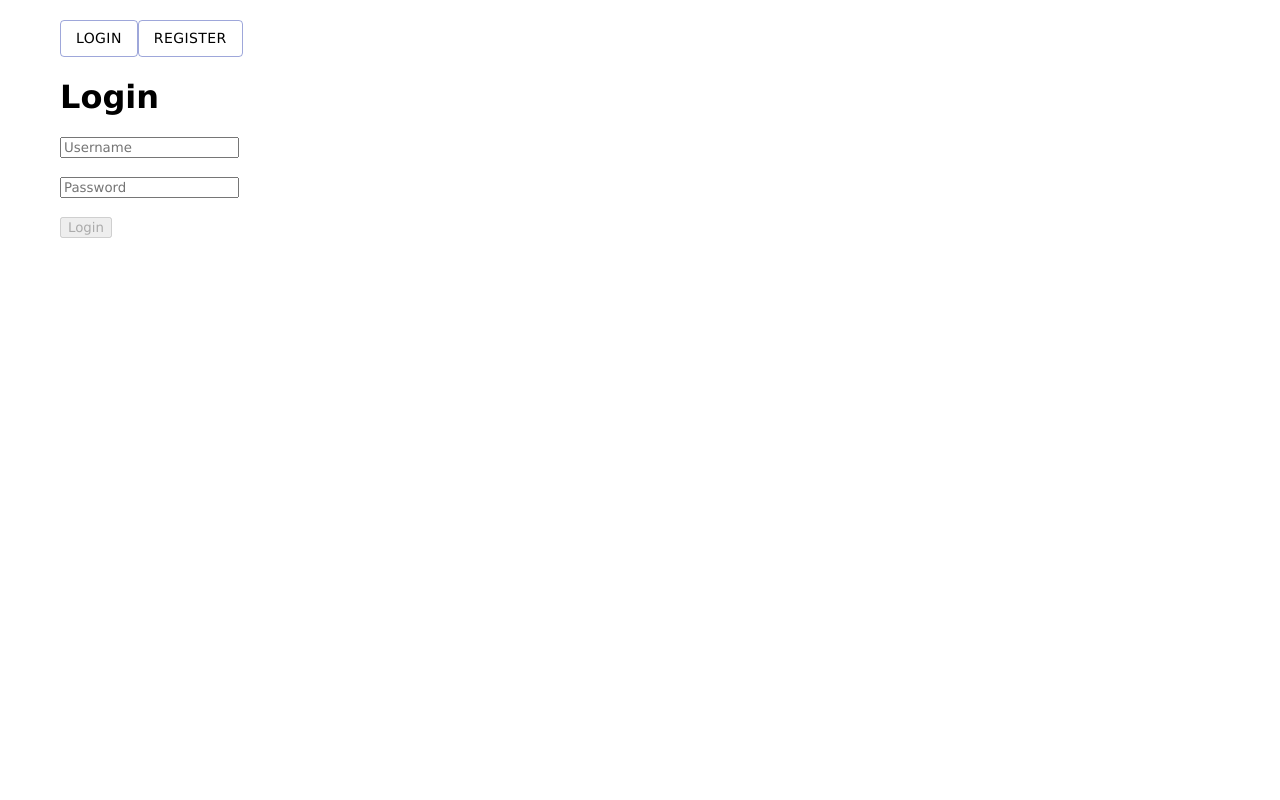
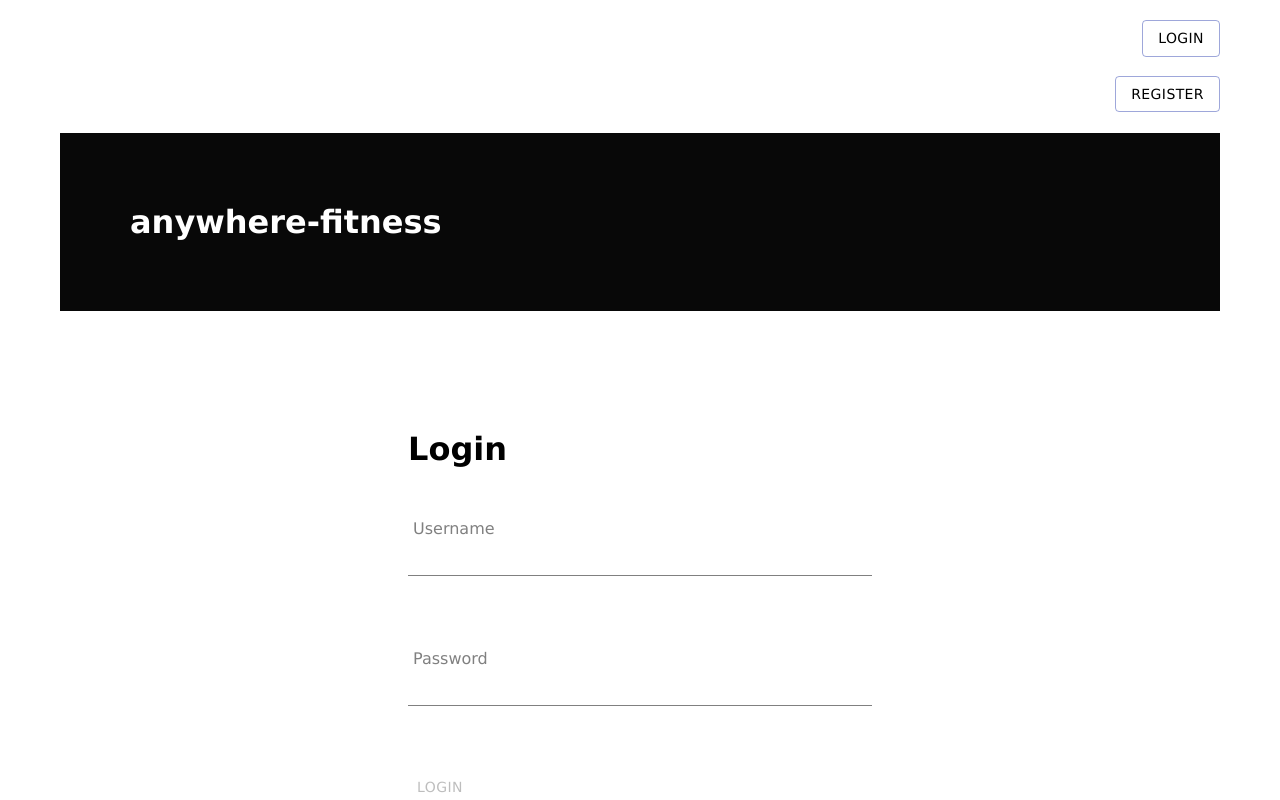
Before and after one commit to ChristopherHarwell/Anywhere-Fitness-Front-End, a React (Create React App) app: page /login in a window 1280 px wide. Shown: the top 800 px of the page. Built offline with nearby package versions, Linux system fonts and the light colour scheme.

Commit message:
login and register styles near complete

```diff
--- a/src/App.css
+++ b/src/App.css
@@ -1,6 +1,7 @@
 body {
   font-family: 'Open Sans Condensed';
   padding: 20px 60px;
+
 }
 
 a {
--- a/src/App.js
+++ b/src/App.js
@@ -3,24 +3,22 @@ import { connect } from "react-redux";
 import { workoutAction } from "./state/actions/index.js";
 import Workouts from "./components/banner/Workouts.js";
 import "./App.css";
-
+import Footer from "./components/footer/footer"
+import PrivateRoute from "./utils/PrivateRoute.js";
+import Header from "./components/header/header";
+import { Route } from "react-router-dom";
 import Login from "./components/login/login";
 import Register from "./components/register/register";
-import "./App.css";
-import PrivateRoute from "./utils/PrivateRoute.js";
-import { Link, Route } from "react-router-dom";
-import { Button } from "@material-ui/core";
 
 function App(props) {
+
   return (
     <div className="App">
-      <Button variant="outlined" color="primary">
-        <Link to="/login">Login</Link>
-      </Button>
-
-      <Button variant="outlined" color="primary">
-        <Link to="/Register">Register</Link>
-      </Button>
+      <Header/>
+      <br/>
+      <br/>
+      <br/>
+      <br/>
 
       <PrivateRoute exact path="/workouts">
         {"//TODO add path based on API url"}
@@ -33,6 +31,11 @@ function App(props) {
       <Route path="/register">
         <Register />
       </Route>
+      <br/>
+      <br/>
+      <br/>
+      <br/>
+      <Footer/>
     </div>
   );
 }
--- /dev/null
+++ b/src/components/footer/footer-styles.scss
@@ -0,0 +1,14 @@
+.footer-title {
+    text-align: start;
+    padding: 70px;
+    color: white;
+    background-color: rgba(8,8,8, 0.9);
+}
+
+.nav-buttons {
+    display: flex;
+    justify-content: center;
+    align-items: center;
+    flex-direction: column;
+
+}
--- /dev/null
+++ b/src/components/footer/footer.jsx
@@ -0,0 +1,17 @@
+import React from "react";
+import "./footer-styles.scss";
+
+
+function Footer() {
+  return (
+    <div>
+ <h1 className="footer-title">anywhere-fitness</h1>
+
+
+
+
+    </div>
+  );
+}
+
+export default Footer;
--- /dev/null
+++ b/src/components/header/header-styles.scss
@@ -0,0 +1,11 @@
+.header-title {
+    text-align: start;
+    padding: 70px;
+    color: white;
+    background-color: rgb(8,8,8);
+}
+
+.nav-buttons {
+    display: flex;
+    align-items: flex-end;
+}
--- /dev/null
+++ b/src/components/header/header.jsx
@@ -0,0 +1,42 @@
+import React from "react";
+import { Link } from "react-router-dom";
+import { Button } from "@material-ui/core";
+
+import "./header-styles.scss";
+
+function Header() {
+  return (
+    <div >
+
+
+    <div className="nav-buttons">
+
+          <Button
+          variant="outlined"
+          color="primary"
+          >
+            <Link
+            className="nav-button"
+            to="/login"
+            >
+            Login
+            </Link>
+          </Button>
+          <br/>
+
+          <Button variant="outlined" color="primary">
+            <Link className="nav-button" to="/Register">Register</Link>
+          </Button>
+
+    </div>
+
+          <h1 className="header-title">
+            anywhere-fitness
+          </h1>
+
+
+    </div>
+  );
+}
+
+export default Header;
--- a/src/components/login/login.jsx
+++ b/src/components/login/login.jsx
@@ -3,6 +3,8 @@ import * as yup from "yup";
 import loginSchema from "../../validation/loginSchema";
 import axios from "axios";
 import "./login.styles.scss";
+import FormInput from "../form-input/form-input"
+import Button from "@material-ui/core/Button";
 
 function Login(props) {
   const [buttonDisabled, setButtonDisabled] = useState(true);
@@ -66,43 +68,46 @@ function Login(props) {
   };
 
   return (
-    <form onSubmit={formSubmit}>
-      <div className="sign-in">
-        <h1 className="title">Login</h1>
-        <label>
+    <div className="sign-up">
+    <h1 className="title">Login</h1>
+    <br/>
+    <form className="login-form" onSubmit={formSubmit}>
+
+
+
           {errors.username.length > 0 ? (
             <p style={{ color: "red" }}>{errors.username}</p>
           ) : null}
-          <input
+          <FormInput
             type="text"
             name="username"
-            placeholder="Username"
+            label="Username"
             value={formState.username}
-            onChange={inputChange}
+            inputChange={inputChange}
           />
-        </label>
+
         <br />
         <br />
-        <label>
+
           {errors.password.length > 0 ? (
             <p style={{ color: "red" }}>{errors.password}</p>
           ) : null}
-          <input
+          <FormInput
             type="password"
             name="password"
-            placeholder="Password"
+            label="Password"
             value={formState.password}
-            onChange={inputChange}
+            inputChange={inputChange}
           />
-        </label>
+
         <br />
         <br />
-        <button onClick={formSubmit} disabled={buttonDisabled}>
+
+    </form>
+    <Button onClick={formSubmit} disabled={buttonDisabled}>
           Login
-        </button>
-
-      </div>
-    </form>
+        </Button>
+</div>
   );
 }
 
--- a/src/components/login/login.styles.scss
+++ b/src/components/login/login.styles.scss
@@ -0,0 +1,4 @@
+.login-form {
+    display: flex;
+    flex-direction: column;
+}
--- a/src/components/register/register.jsx
+++ b/src/components/register/register.jsx
@@ -6,9 +6,6 @@ import { useHistory } from "react-router-dom";
 import './register.styles.scss';
 import FormInput from "../form-input/form-input";
 import Button from "@material-ui/core/Button";
-
-
-
 
 
 function Register() {
@@ -78,14 +75,9 @@ function Register() {
 
   return (
     <div className="sign-up">
-
       <h1 className="title">Register</h1>
             <br/>
-
         <form className="sign-up-form">
-
-
-
           {errors.first_name.length > 0 ? (
             <p style={{ color: "red" }}>{errors.first_name}</p>
           ) : null}
@@ -169,17 +161,16 @@ function Register() {
             <br/>
             <br/>
         <div className="reg-instructor-radio">
-
         <div className="radio">
           <label>
-            <input type="radio" value="option1"/>
+            <input type="radio" value="student"/>
             Fitness Student
           </label>
         </div>
         <br/>
         <div className="radio">
           <label>
-            <input type="radio" value="option2" />
+            <input type="radio" value="trainer" />
             Fitness Trainer
           </label>
         </div>
--- a/src/components/register/register.styles.scss
+++ b/src/components/register/register.styles.scss
@@ -1,5 +1,6 @@
 * {
-    font-family: 'Lucida Sans Unicode'
+    font-family: 'Lucida Sans Unicode';
+
 }
 
 .sign-up {
@@ -10,8 +11,8 @@
 .sign-up-form {
     display: flex;
     flex-direction: column;
+    align-items: stretch;
 
-    align-items: stretch;
 }
 
 .reg-instructor {
@@ -19,14 +20,8 @@
   background-color: rgba(238,238,238, .3);
 }
 
-.reg-instructor-checkbox {
+.reg-instructor-radio {
     display: flex;
     flex-direction: row;
     justify-content: center;
 }
-
-.button {
-    background-color: white;
-    color: black;
-    border: 2px solid rgb(244,67,54);
-}
```
Lines whose indentation alone changed are shown as unchanged.
